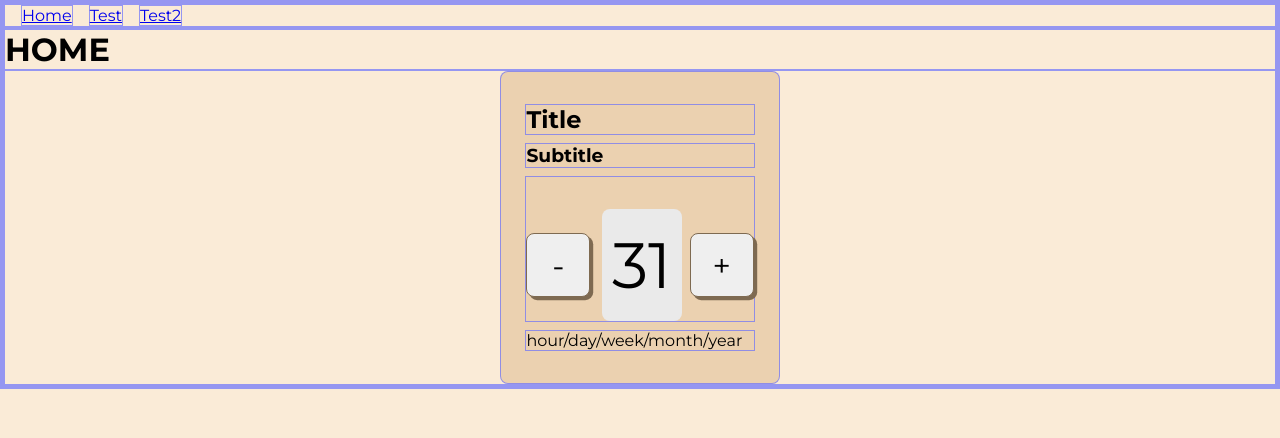
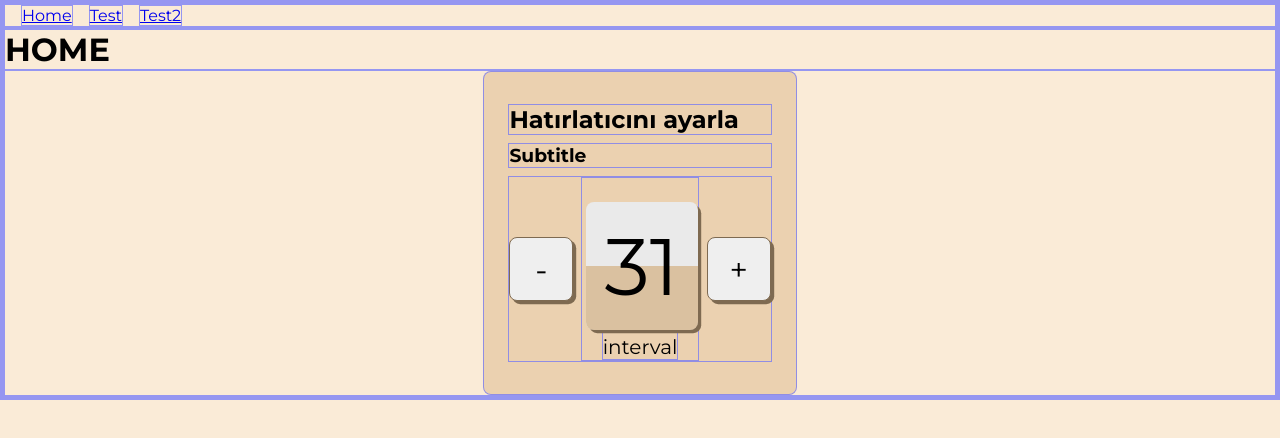
Before and after one commit to ozanArslan2424/interval-reminder-app-prototype, a React (Vite) app: page / in a window 1280 px wide. Shown: the top 438 px of the page. Built offline with nearby package versions, Linux system fonts and the light colour scheme.

Commit message:
v0.0.3 small changes
removed unnecessary component, added containers where needed, added css variables for better customization

```diff
--- a/src/components/Card.jsx
+++ b/src/components/Card.jsx
@@ -1,12 +1,20 @@
-import CardContent from "./CardContent"
-
+import './cardcontent.css'
 export default function Card() {
     return (
         <div className="card">
-            <h2 className="card-title">Title</h2>
+            <h2 className="card-title">Hatırlatıcını ayarla</h2>
             <h3 className="card-subtitle">Subtitle</h3>
-            <CardContent/>
-            <div className="interval-type">hour/day/week/month/year</div>
+            <div className="card-content">
+            <button className="minus button">-</button>
+            <div className="mid-container">
+            <div className="numbers-container">
+                <div className="numbers">31</div>
+                <div className="numbers-flip"></div>
+            </div>
+            <div className="interval-type">interval</div>
+            </div>
+            <button className="plus button">+</button>
+        </div>
         </div>
     )
 }
--- a/src/components/CardContent.jsx
+++ /dev/null
@@ -1,12 +0,0 @@
-import './cardcontent.css';
-
-
-export default function CardContent() {
-    return (
-        <div className="card-content">
-            <button className="minus button">-</button>
-            <div className="numbers">31</div>
-            <button className="plus button">+</button>
-        </div>
-    )
-}
--- a/src/components/cardcontent.css
+++ b/src/components/cardcontent.css
@@ -1,10 +1,17 @@
+:root {
+    --numbers-width: 7rem;
+    --numbers-height: 8rem;
+    --numbers-font-size: 5rem;
+    --flip-color: rgb(218, 193, 160);
+}
+
 .card-content {
     display: flex;
     justify-content: center;
     align-items: center;
     gap: 0.5rem;
-    padding-top: 2rem;
 }
+
 .button {
     height: 4rem;
     width: 4rem;
@@ -13,29 +20,63 @@
     box-shadow: 0.2rem 0.2rem rgb(126, 106, 81);
     border: 1px solid rgb(126, 106, 81);
 }
+
 .button:hover {
     transform: scale(1.015);
     cursor: pointer;
 }
+
 .button:active {
     background-color: rgb(234, 234, 234);
     box-shadow: 0.1rem 0.1rem rgb(126, 106, 81);
     transform: translate(0.1rem);
 }
-.numbers {
+
+.mid-container {
     display: flex;
+    flex-direction: column;
     align-items: center;
-    justify-content: center;
-    height: 7rem;
-    width: 5rem;
-    /* padding: 1rem; */
-    font-size: 4rem;
-    /* line-height: 0.9; */
+    padding-top: 1.5rem;
+}
+
+.numbers-container {
+    position: relative;
+    height: var(--numbers-height);
+    width: var(--numbers-width);
     margin-left: 0.2rem;
     background-color: rgb(234, 234, 234);
     border-radius: 0.5rem;
     border: none;
 }
 
-.minus
-.plus
+.numbers {
+    display: flex;
+    align-items: center;
+    justify-content: center;
+    font-size: var(--numbers-font-size);
+    position: absolute;
+    height: var(--numbers-height);
+    width: var(--numbers-width);
+    z-index: 1;
+    border: none;
+    box-shadow: 0.2rem 0.2rem rgb(126, 106, 81);
+    border-radius: 0.5rem;
+}
+
+.numbers-flip {
+    border: none;
+    position: absolute;
+    background-color: var(--flip-color);
+    height: calc(var(--numbers-height) / 2);
+    width: var(--numbers-width);
+    bottom: 0;
+    right: 0;
+    border-radius: 0 0 0.5rem 0.5rem;
+}
+
+.interval-type {
+    padding-top: 0.25rem;
+    font-size: 1.25rem;
+}
+
+.minus .plus
```
